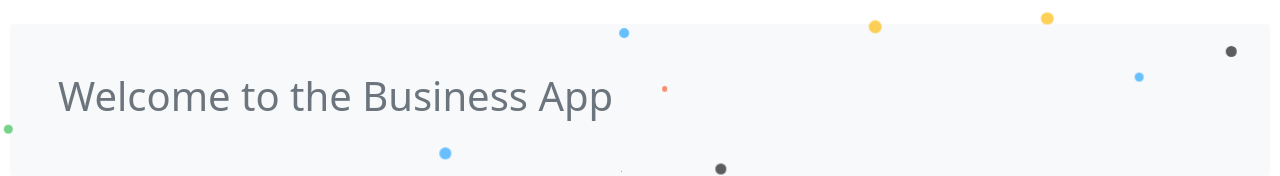
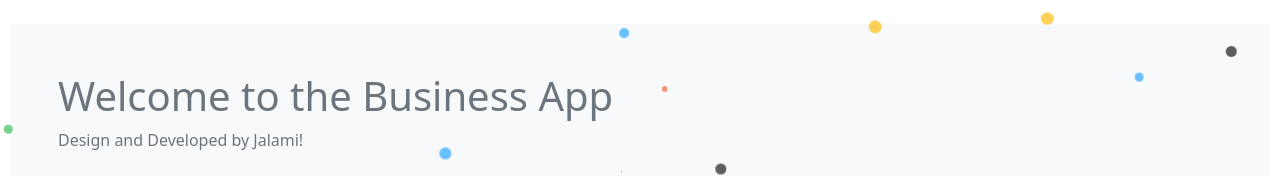
Before and after one commit to SPL21GL/JL_INFI_Flask_Project, a Flask app: page / in a window 1280 px wide. Shown: the part 88-264 px from the top of the page. Run offline with Flask 2, Linux system fonts and the light colour scheme; some libraries are stand-ins or nearby versions.

Commit message:
final index html

```diff
--- a/templates/index.html
+++ b/templates/index.html
@@ -6,6 +6,7 @@
 
 <div class="mt-4 p-5 bg-light text-secondary rounded">
   <h1>Welcome to the Business App</h1>
+  <p>Design and Developed by Jalami!</p>
 </div>
 <div class="stars">
   <div class="star"></div>
```
